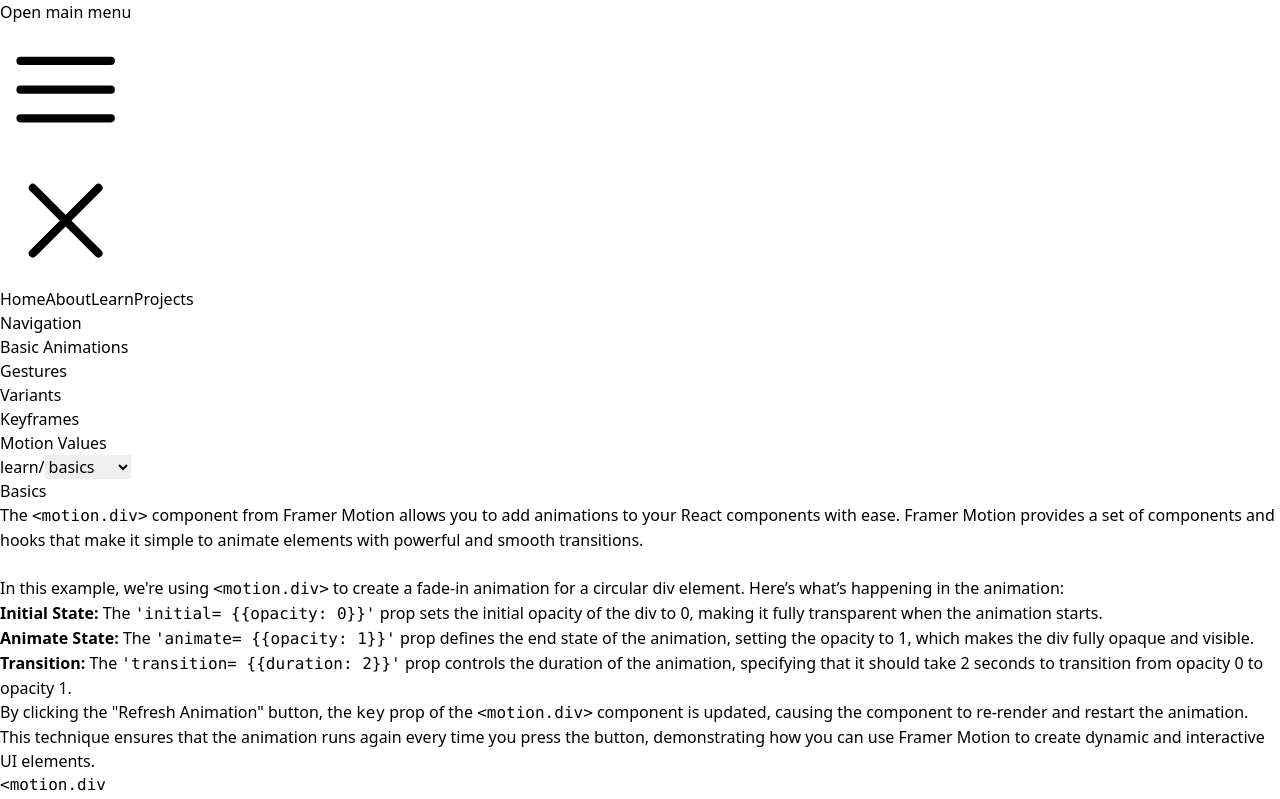
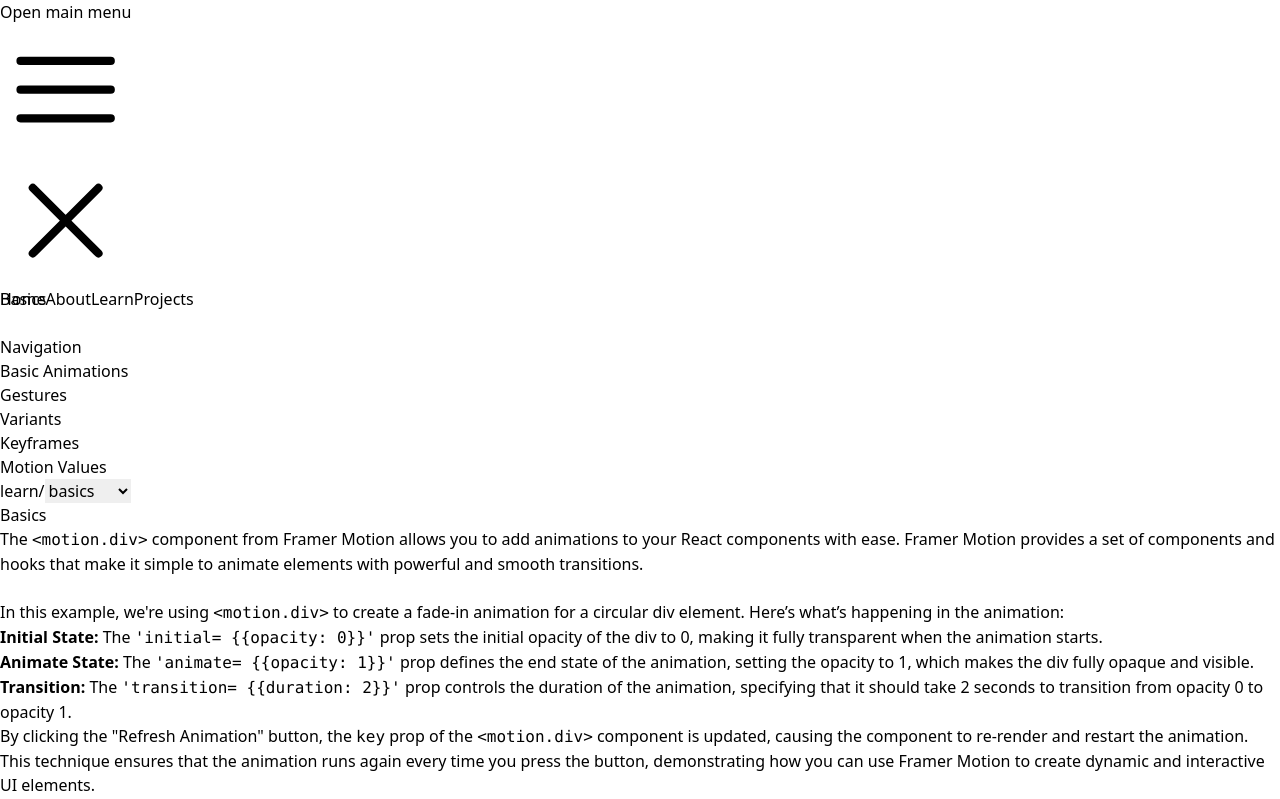
Before and after one commit to JonathanTylerWeber/learn-framer-motion, a React (Vite) app: page /learn in a window 1280 px wide. Before the commit this address led to /learn/basics. Shown: the top 799 px of the page. Built offline with nearby package versions, Linux system fonts and the light colour scheme.

Commit message:
page transitions

```diff
--- a/package.json
+++ b/package.json
@@ -11,12 +11,16 @@
   },
   "dependencies": {
     "@monaco-editor/react": "^4.6.0",
+    "@reduxjs/toolkit": "^2.2.7",
+    "@types/react-transition-group": "^4.4.11",
     "framer-motion": "^11.4.0",
     "prism-react-renderer": "^2.4.0",
     "react": "^18.3.1",
     "react-dom": "^18.3.1",
     "react-live": "^4.1.7",
-    "react-router-dom": "^6.26.1"
+    "react-redux": "^9.1.2",
+    "react-router-dom": "^6.26.1",
+    "react-transition-group": "^4.4.5"
   },
   "devDependencies": {
     "@eslint/js": "^9.9.0",
--- a/src/App.tsx
+++ b/src/App.tsx
@@ -1,56 +1,48 @@
-import { RouterProvider, createBrowserRouter, Outlet } from 'react-router-dom';
+import { Routes, Route, useLocation } from 'react-router-dom';
 import Home from './pages/Home';
 import About from './pages/About';
 import Navbar from './Navbar';
 import Basics from './pages/learn/Basics';
 import Gestures from './pages/learn/Gestures';
+import { AnimatePresence } from 'framer-motion';
 import Learn from './pages/learn/Learn';
-
-const HeaderLayout = () => (
-  <>
-    <header>
-      <Navbar />
-    </header>
-    <Outlet />
-  </>
-);
-
-
-const router = createBrowserRouter([
-  {
-    element: <HeaderLayout />,
-    children: [
-      {
-        path: '/',
-        element: <Home />
-      },
-      {
-        path: '/about',
-        element: <About />
-      },
-      {
-        path: '/learn',
-        element: <Learn />,
-        children: [
-          {
-            path: '/learn/basics',
-            element: <Basics />
-          },
-          {
-            path: '/learn/gestures',
-            element: <Gestures />
-          }
-        ]
-      },
-    ],
-  },
-]);
+import { useDispatch } from 'react-redux';
+import { useEffect } from 'react';
+import { setPageText } from './slices/pageSlice';
 
 
 export default function App() {
+
+  const location = useLocation()
+  const dispatch = useDispatch();
+
+  useEffect(() => {
+    // Set page text based on the current path
+    const pathTextMap: { [key: string]: string } = {
+      '/': 'Home',
+      '/about': 'About',
+      '/learn': 'Basics',
+      '/learn/basics': 'Basics',
+      '/learn/gestures': 'Gestures',
+    };
+
+    dispatch(setPageText(pathTextMap[location.pathname] || ''));
+  }, [location, dispatch]);
+
   return (
     <div className='App'>
-      <RouterProvider router={router} />
-    </div>
+      <Navbar />
+      <AnimatePresence mode='wait' >
+        <Routes location={location} key={location.pathname} >
+          <Route path="/" element={<Home />} />
+          <Route path="/about" element={<About />} />
+          <Route path="/learn" element={<Learn />}>
+            <Route index element={<Basics />} />
+            <Route path="basics" element={<Basics />} />
+            <Route path="gestures" element={<Gestures />} />
+          </Route>
+        </Routes>
+      </AnimatePresence>
+    </div >
   );
 }
--- /dev/null
+++ b/src/components/PageTransitionOverlay.tsx
@@ -0,0 +1,32 @@
+
+import { RootState } from '../store';
+import { motion } from "framer-motion";
+import { useSelector } from "react-redux";
+
+
+
+const overlayVariants = {
+  hidden: { y: "0%", borderRadius: "0%" },
+  visible: { y: "-100%", borderRadius: "100%" },
+  exit: { y: "0%", borderRadius: "0%" },
+};
+
+const PageTransitionOverlay = () => {
+
+  const text = useSelector((state: RootState) => state.page.text);
+
+  return (
+    <motion.div
+      className="fixed inset-0 bg-gray-800 z-40"
+      variants={overlayVariants}
+      initial="hidden"
+      animate="visible"
+      exit="exit"
+      transition={{ duration: 1.5, ease: "anticipate" }}
+    >
+      <p className="text-white text-6xl flex justify-center items-center font-bold mt-96">{text}</p>
+    </motion.div>
+  );
+};
+
+export default PageTransitionOverlay;
--- a/src/components/SideNav.tsx
+++ b/src/components/SideNav.tsx
@@ -13,8 +13,9 @@
       <ul className="space-y-2">
         <li>
           <Link
-            to="/learn/basics"
+            to="/learn"
             className={`hover:underline hover:text-teal-400
+        ${currentPath === "/learn" ? 'text-white' : 'text-slate-400'}
         ${currentPath === "/learn/basics" ? 'text-white' : 'text-slate-400'} `}
           >
             Basic Animations
--- a/src/main.tsx
+++ b/src/main.tsx
@@ -2,9 +2,16 @@
 import { createRoot } from 'react-dom/client'
 import App from './App.tsx'
 import './index.css'
+import { BrowserRouter } from 'react-router-dom'
+import { store } from './store';
+import { Provider } from 'react-redux';
 
 createRoot(document.getElementById('root')!).render(
   <StrictMode>
-    <App />
+    <BrowserRouter>
+      <Provider store={store}>
+        <App />
+      </Provider>
+    </BrowserRouter>
   </StrictMode>,
 )
--- a/src/pages/About.tsx
+++ b/src/pages/About.tsx
@@ -1,4 +1,5 @@
 import { motion } from "framer-motion";
+import PageTransitionOverlay from "../components/PageTransitionOverlay";
 
 const pathVariants = {
   hidden: {
@@ -9,7 +10,8 @@
     opacity: 1,
     pathLength: 1,
     transition: {
-      duration: 2,
+      duration: 3,
+      delay: .5,
       ease: "easeInOut",
     },
   },
@@ -17,8 +19,10 @@
 
 const About = () => {
   return (
-    <div className="m-10">
-      <p className="text-white">About</p>
+    <div
+      className="m-20"
+    >
+      <PageTransitionOverlay />
 
       <motion.svg
         version="1.0"
--- a/src/pages/Home.tsx
+++ b/src/pages/Home.tsx
@@ -1,6 +1,12 @@
+// import { motion } from "framer-motion";
+import PageTransitionOverlay from "../components/PageTransitionOverlay";
+
 const Home = () => {
   return (
-    <div className="bg-gray-900 min-h-screen mt-20 flex justify-center py-6 ">
+    <>
+      <PageTransitionOverlay />
+      <div
+        className="bg-slate-900 min-h-screen mt-20 flex justify-center py-6 ">
         <div className="max-w-lg w-full px-6 md:px-0">
           <h1 className="text-4xl font-bold text-teal-400 mb-4">
             Exploring Framer Motion
@@ -19,6 +25,7 @@
           </p>
         </div>
       </div>
+    </>
   );
 };
 
--- a/src/pages/learn/Basics.tsx
+++ b/src/pages/learn/Basics.tsx
@@ -11,8 +11,9 @@
 } from "../../codeSnippets";
 import CodeSnippet from "../../components/CodeSnippet";
 import SideNav from "../../components/SideNav";
-import { Outlet, useNavigate } from "react-router-dom";
+import { useNavigate } from "react-router-dom";
 import SelectDropdown from "../../components/SelectDropDown";
+import PageTransitionOverlay from "../../components/PageTransitionOverlay";
 
 const Basics = () => {
   const [animateKey, setAnimateKey] = useState(0);
@@ -26,11 +27,13 @@
   const handleSelectChange = (e: React.ChangeEvent<HTMLSelectElement>) => {
     const newOption = e.target.value;
     setSelectedOption(newOption);
-    navigate(`/learn/${newOption}`); // Updated to use newOption
+    navigate(`/learn/${newOption}`);
   };
 
   return (
     <>
+      <PageTransitionOverlay />
+
       <div className="flex">
 
         <div className="hidden 2xl:block">
@@ -151,7 +154,6 @@
           </div>
         </div>
       </div>
-      < Outlet />
     </>
   );
 };
--- a/src/pages/learn/Gestures.tsx
+++ b/src/pages/learn/Gestures.tsx
@@ -2,6 +2,7 @@
 import SideNav from "../../components/SideNav";
 import { useNavigate } from "react-router-dom";
 import SelectDropdown from "../../components/SelectDropDown";
+import PageTransitionOverlay from "../../components/PageTransitionOverlay";
 
 const Gestures = () => {
   const [selectedOption, setSelectedOption] = useState("gestures");
@@ -16,6 +17,8 @@
   return (
     <>
       <div className="flex">
+
+        <PageTransitionOverlay />
 
         <div className="hidden 2xl:block">
           <SideNav />
--- a/src/pages/learn/Learn.tsx
+++ b/src/pages/learn/Learn.tsx
@@ -1,20 +1,9 @@
-import { useEffect } from "react";
-import { Outlet, useNavigate } from "react-router-dom";
 
-const LearnRedirect = () => {
-  const navigate = useNavigate();
-
-  useEffect(() => {
-    navigate('/learn/basics');
-  }, [navigate]);
-
-  return null;
-};
+import { Outlet } from "react-router-dom";
 
 const Learn = () => {
   return (
     <div>
-      <LearnRedirect />
       <Outlet />
     </div>
   )
--- /dev/null
+++ b/src/slices/pageSlice.ts
@@ -0,0 +1,22 @@
+import { createSlice, PayloadAction } from '@reduxjs/toolkit';
+
+interface PageState {
+  text: string;
+}
+
+const initialState: PageState = {
+  text: '',
+};
+
+const pageSlice = createSlice({
+  name: 'page',
+  initialState,
+  reducers: {
+    setPageText(state, action: PayloadAction<string>) {
+      state.text = action.payload;
+    },
+  },
+});
+
+export const { setPageText } = pageSlice.actions;
+export default pageSlice.reducer;
--- /dev/null
+++ b/src/store.ts
@@ -0,0 +1,13 @@
+import { configureStore } from '@reduxjs/toolkit';
+import pageReducer from './slices/pageSlice';
+
+// Configure the store
+export const store = configureStore({
+  reducer: {
+    page: pageReducer,
+  },
+});
+
+// Infer the `RootState` type from the store
+export type RootState = ReturnType<typeof store.getState>;
+export type AppDispatch = typeof store.dispatch;
```
Also changed, not shown: 1 other file (tests, documents, lock files or other folders). Lines whose indentation alone changed are shown as unchanged.
